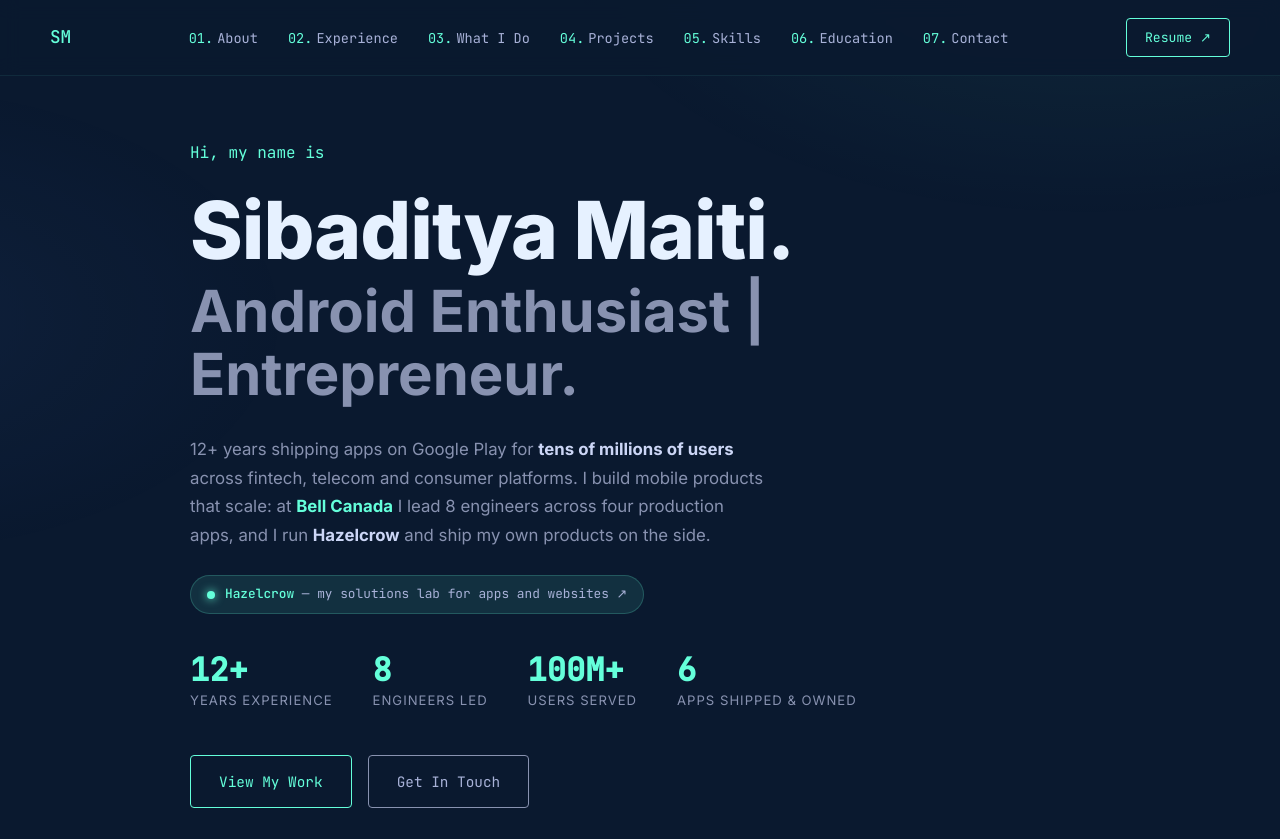
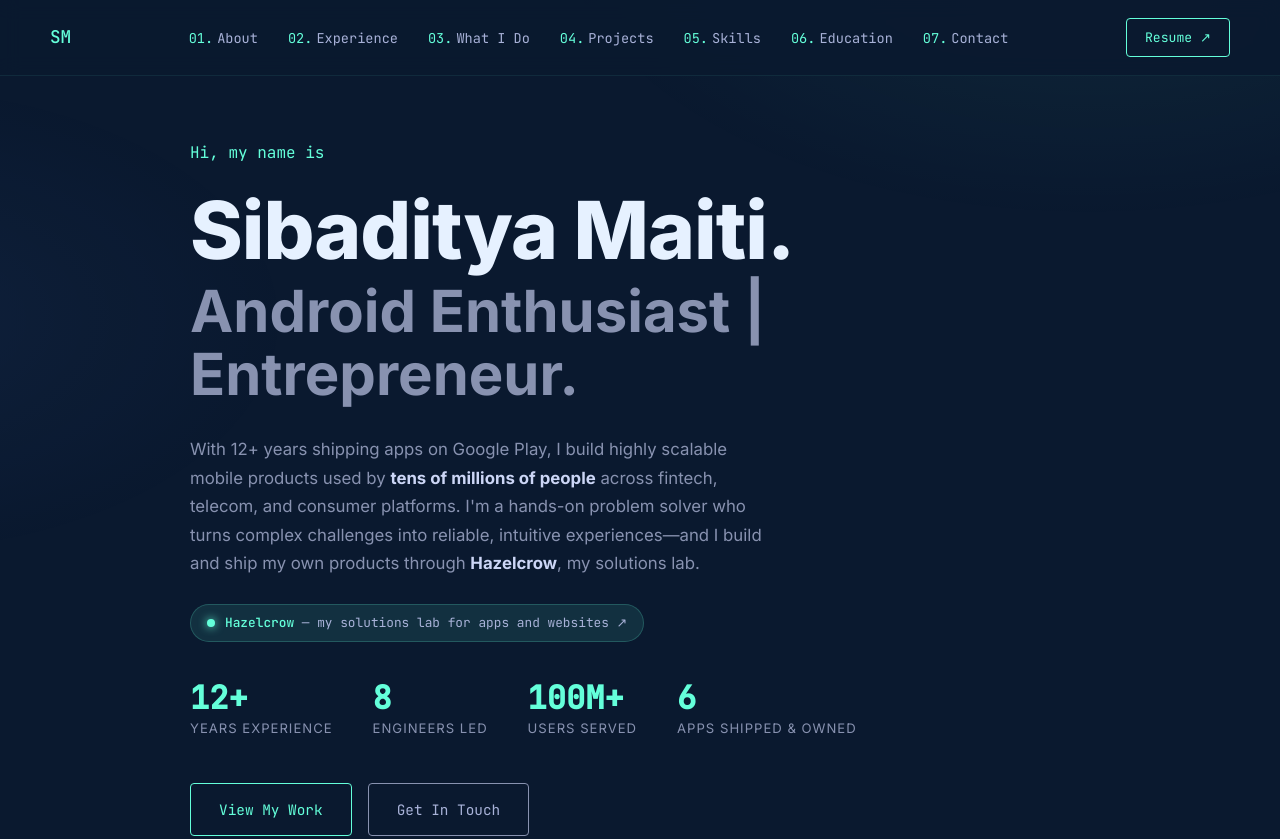
Before and after one commit to sibaditya/sibaditya.github.io, a plain HTML site: page index.html in a window 1280 px wide. Shown: the top 839 px of the page. Drawn offline with Linux system fonts and the light colour scheme.

Commit message:
Refine portfolio introduction
Co-authored-by: Copilot <223556219+Copilot@users.noreply.github.com>

```diff
--- a/index.html
+++ b/index.html
@@ -518,7 +518,7 @@
   <h1 class="hero-name">Sibaditya Maiti.</h1>
   <h2 class="hero-title">Android Enthusiast | Entrepreneur.</h2>
   <p class="hero-desc">
-    12+ years shipping apps on Google Play for <strong style="color:var(--white)">tens of millions of users</strong> across fintech, telecom and consumer platforms. I build mobile products that scale: at <strong style="color:var(--green)">Bell Canada</strong> I lead 8 engineers across four production apps, and I run <strong style="color:var(--white)">Hazelcrow</strong> and ship my own products on the side.
+    With 12+ years shipping apps on Google Play, I build highly scalable mobile products used by <strong style="color:var(--white)">tens of millions of people</strong> across fintech, telecom, and consumer platforms. I'm a hands-on problem solver who turns complex challenges into reliable, intuitive experiences—and I build and ship my own products through <strong style="color:var(--white)">Hazelcrow</strong>, my solutions lab.
   </p>
   <a class="hero-lab" href="https://hazelcrow.com" target="_blank" rel="noopener"><span class="dot"></span><span><strong>Hazelcrow</strong> — my solutions lab for apps and websites ↗</span></a>
   <div class="hero-stats">
```
